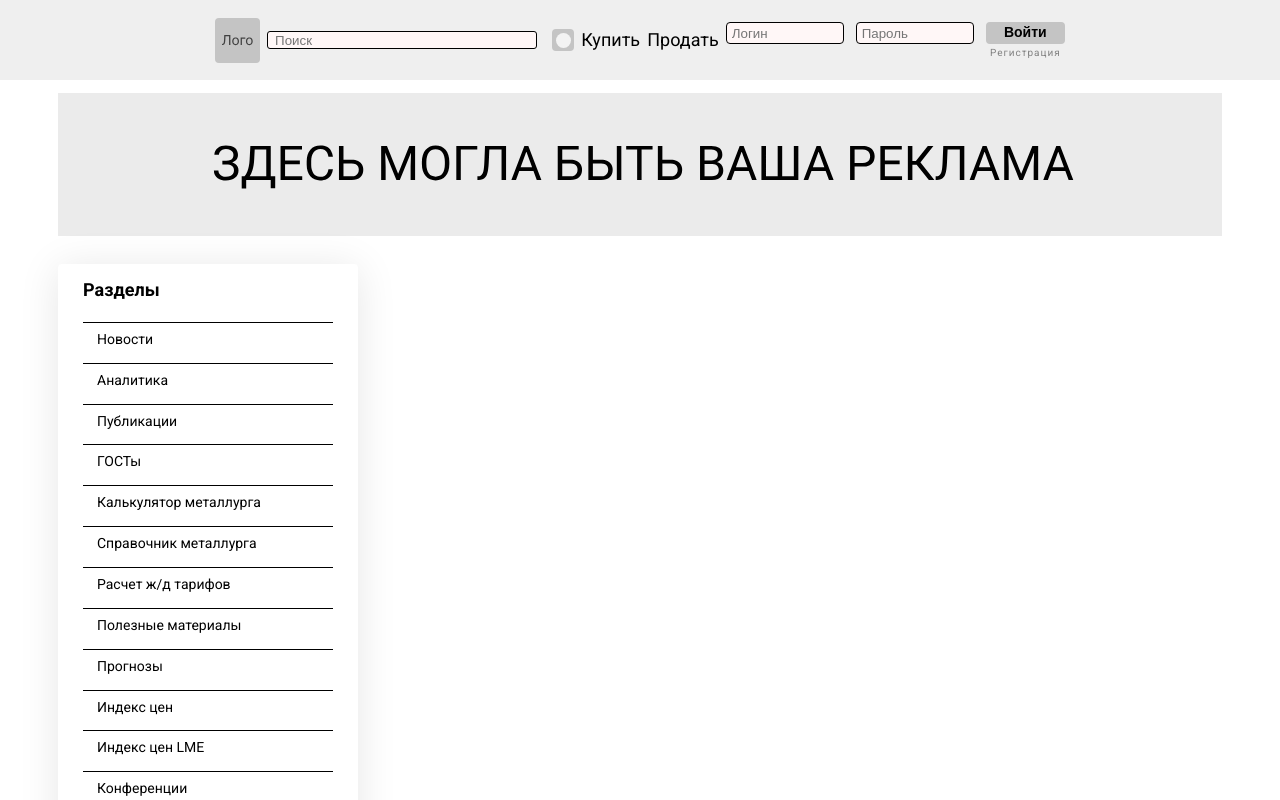
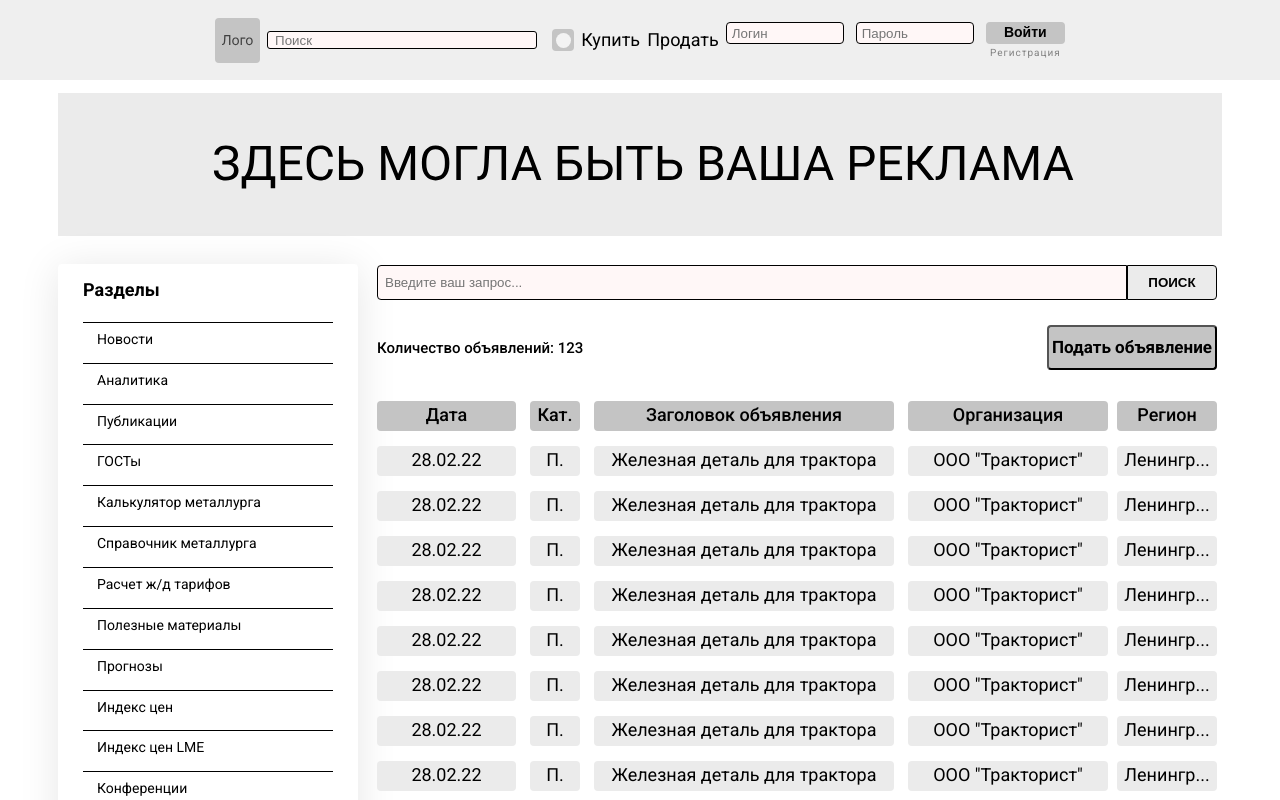
Before and after one commit to ad-Ham/NextJS-site-for-marketplace-of-metall-materials, a Next.js app: page /mypromos in a window 1280 px wide. Shown: the top 800 px of the page. Built offline with nearby package versions, Linux system fonts and the light colour scheme.

Commit message:
Пофиксил проблемы с отрисовкой на странице "Мои объявление"
Проблема была в отступах...

```diff
--- a/components/mypromos/MyPromosPageCountPanel.module.scss
+++ b/components/mypromos/MyPromosPageCountPanel.module.scss
@@ -1,7 +1,7 @@
 .counttext {
     display: inline-block;
     position: static;
-    margin-right: 330px;
+    margin-right: 328px;
     width: 342px;
     height: 16px;
     left: 0px;
--- a/components/mypromos/MyPromosPageList.module.scss
+++ b/components/mypromos/MyPromosPageList.module.scss
@@ -63,7 +63,7 @@
 
 .listorganization {
     display: inline-block;
-    margin-right: 14px;
+    margin-right: 9px;
     padding-top: 5px;
     width: 200px;
     height: 30px;
--- a/components/mypromos/MyPromosPageListHeader.module.scss
+++ b/components/mypromos/MyPromosPageListHeader.module.scss
@@ -59,7 +59,7 @@
 
 .organization {
     display: inline-block;
-    margin-right: 14px;
+    margin-right: 9px;
     padding-top: 5px;
     width: 200px;
     height: 30px;
--- a/components/mypromos/MyPromosPageSearchPanel.module.scss
+++ b/components/mypromos/MyPromosPageSearchPanel.module.scss
@@ -1,5 +1,5 @@
 .maindiv {
-    width: 850px;
+    width: 840px;
 }
 
 .promossearch {
--- a/pages/mypromos.js
+++ b/pages/mypromos.js
@@ -1,3 +1,79 @@
+// import Head from 'next/head'
+// import { MainLayout } from '../components/mainlayout/MainLayout'
+// import { Portions } from '../components/Portions'
+// import { MyPromosPageSearchPanel } from '../components/mypromos/MyPromosPageSearchPanel'
+// import { MyPromosPageCountPanel } from '../components/mypromos/MyPromosPageCountPanel'
+// import { MyPromosPageListHeader } from '../components/mypromos/MyPromosPageListHeader'
+// import { MyPromosPageList } from '../components/mypromos/MyPromosPageList'
+// import { MyPromosPages } from '../components/mypromos/MyPromosPages'
+// import Adbannertop from '/public/adbannertop.svg'
+// import Adbannerside from '/public/adbannerside.svg'
+// import Link from 'next/link'
+// import styles from '../styles/mypromos.module.scss'
+
+// export default function MyPromos() {
+//     return (
+//         <MainLayout>
+//             <Head>
+//                 <title>Next Title</title>
+//                 <meta name="keywords" content="next, javascript" />
+//                 <meta name="description" content="this is" />
+//                 <meta charSet="utf-8" />
+//             </Head>
+//             <div className={styles.adbannertop}><Link href="https://www.example.com"><Adbannertop /></Link></div>
+//             <div className={styles.content, styles.bothside}>
+
+//                 <div className={styles.leftside}>
+//                     <Portions />
+//                     <div className={styles.adbannerside}><Link href="https://www.example.com"><Adbannerside /></Link></div>
+//                 </div>
+//                 <div className={styles.rightside}>
+//                     <MyPromosPageSearchPanel />
+//                     <MyPromosPageCountPanel />
+//                     <MyPromosPageListHeader />
+//                     <div className={styles.promosrow}>
+//                         <MyPromosPageList />
+//                         <MyPromosPageList />
+//                         <MyPromosPageList />
+//                         <MyPromosPageList />
+//                         <MyPromosPageList />
+//                     </div>
+//                     <div className={styles.promosrow}>
+//                         <MyPromosPageList />
+//                         <MyPromosPageList />
+//                         <MyPromosPageList />
+//                         <MyPromosPageList />
+//                         <MyPromosPageList />
+//                     </div>
+//                     <div className={styles.promosrow}>
+//                         <MyPromosPageList />
+//                         <MyPromosPageList />
+//                         <MyPromosPageList />
+//                         <MyPromosPageList />
+//                         <MyPromosPageList />
+//                     </div>
+//                     <div className={styles.promosrow}>
+//                         <MyPromosPageList />
+//                         <MyPromosPageList />
+//                         <MyPromosPageList />
+//                         <MyPromosPageList />
+//                         <MyPromosPageList />
+//                     </div>
+//                     <MyPromosPages />
+//                 </div>
+//             </div>
+//             <style jsx>{`
+
+// 			`}</style>
+//         </MainLayout>
+//     )
+// }
+
+
+
+
+
+
 import Head from 'next/head'
 import { MainLayout } from '../components/mainlayout/MainLayout'
 import { Portions } from '../components/Portions'
@@ -21,7 +97,7 @@ export default function MyPromos() {
                 <meta charSet="utf-8" />
             </Head>
             <div className={styles.adbannertop}><Link href="https://www.example.com"><Adbannertop /></Link></div>
-            <div className={styles.content, styles.bothside}>
+            <div className={styles.content, styles.bothsides}>
 
                 <div className={styles.leftside}>
                     <Portions />
--- a/styles/mypromos.module.scss
+++ b/styles/mypromos.module.scss
@@ -26,6 +26,7 @@
 .rightside {
     display: flex;
     flex-direction: column;
+    margin-left: 19px;
     width: 864px;
     align-items: center;
 
```
